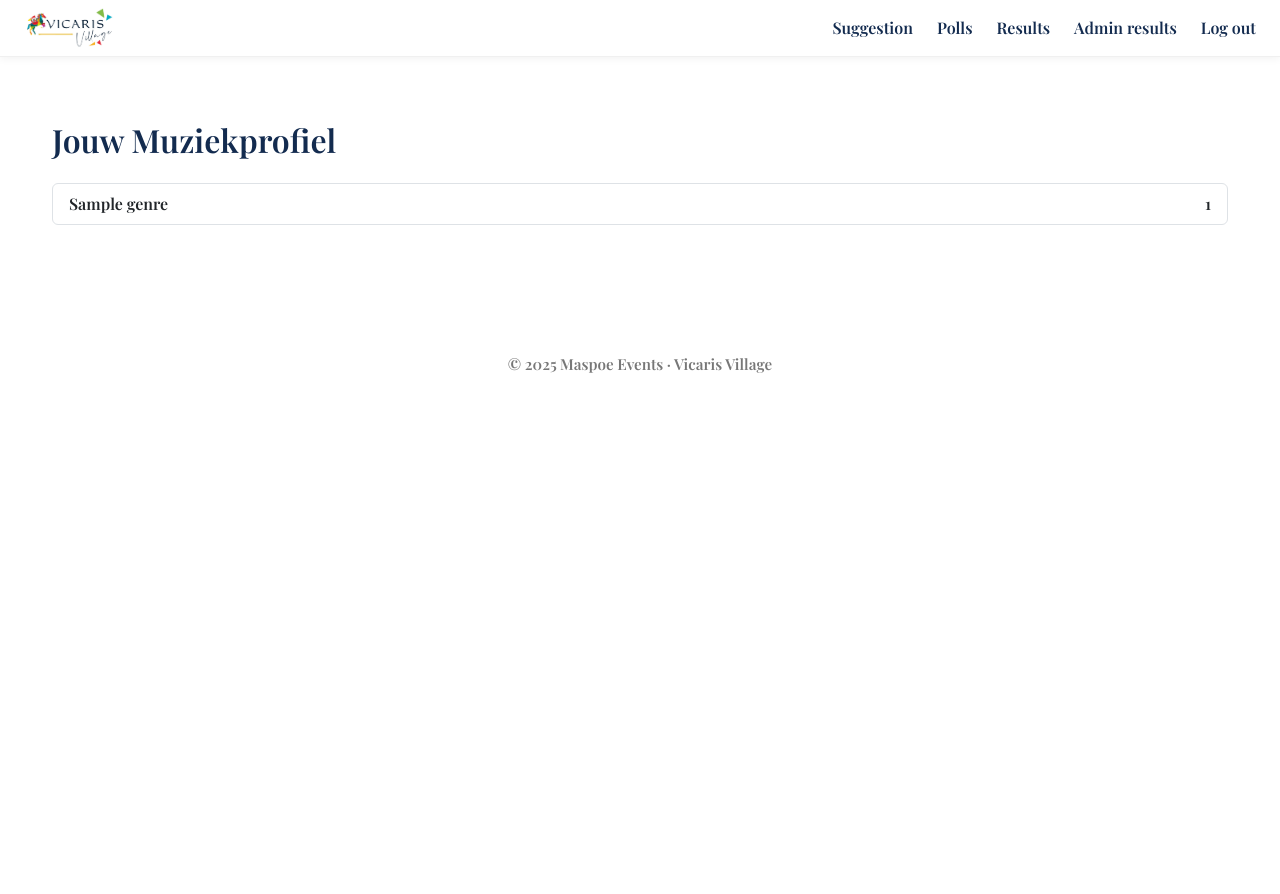
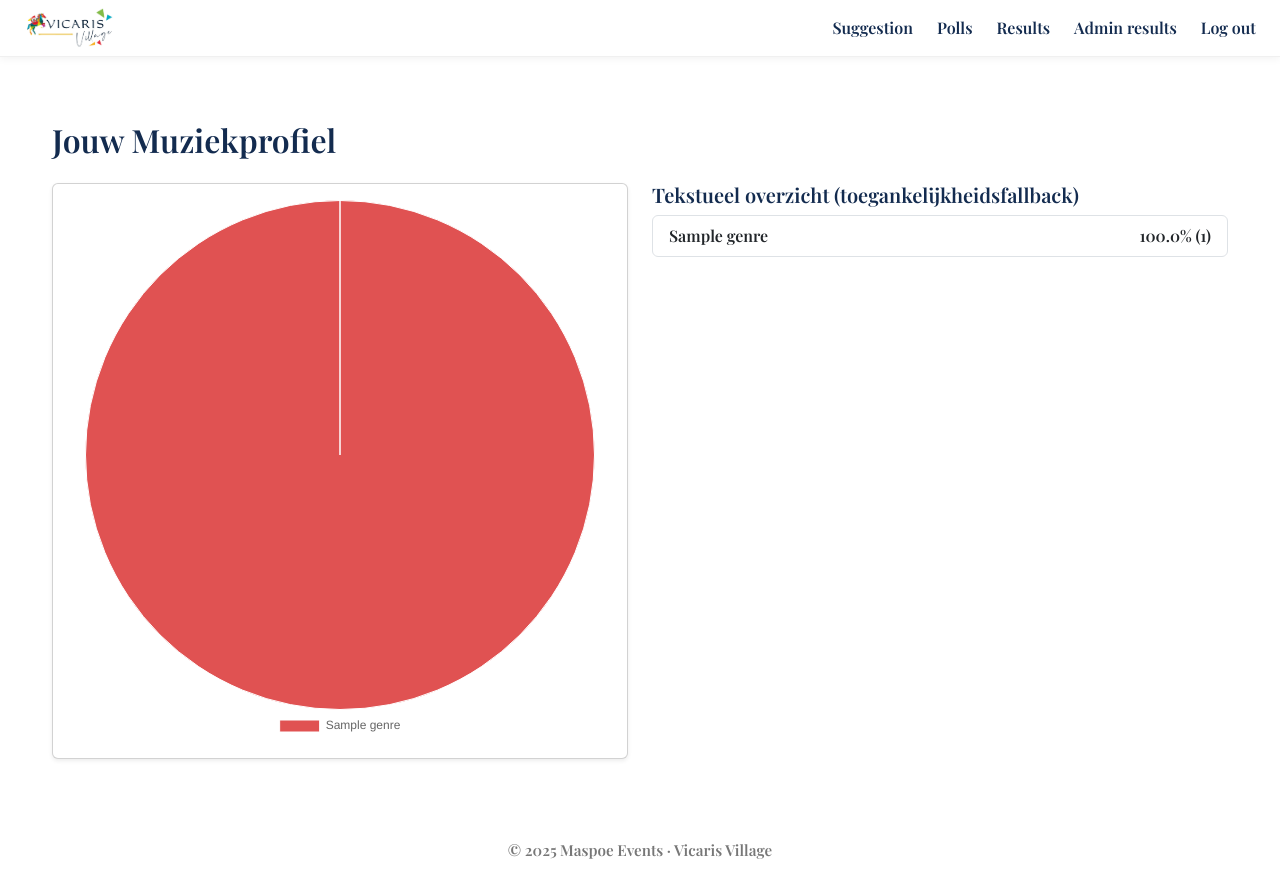
Before and after one commit to A-D-DBS-application/web-application-2025-group-38, a Flask app: page /results in a window 1280 px wide. Before the commit the page ends 373 px from the top, so only its background shows below. Run offline with Flask 3, Linux system fonts and the light colour scheme; the visitor is signed in with stand-in values (Sample User, id 1); tables that the repository leaves empty hold one stand-in row (values such as "Sample post").

Commit message:
pie chart

```diff
--- a/app/__init__.py
+++ b/app/__init__.py
@@ -355,11 +355,18 @@
             return redirect(url_for("home"))
 
         # Alleen persoonlijk profiel
-        user_profile = get_user_genre_profile(user.id)
+        genre_counts = get_user_genre_profile(user.id)
+        total_genres = sum(genre_counts.values())
+        genre_percentages = (
+            {genre: round((count / total_genres) * 100, 1) for genre, count in genre_counts.items()}
+            if total_genres
+            else {}
+        )
 
         return render_template(
             "results.html",
-            user_profile=user_profile,
+            genre_counts=genre_counts,
+            genre_percentages=genre_percentages,
         )
 
     # ---------- Admin: globale resultaten ----------
--- a/app/templates/results.html
+++ b/app/templates/results.html
@@ -5,15 +5,60 @@
 
     <h2 class="fw-bold mb-4">Jouw Muziekprofiel</h2>
 
-    {% if user_profile %}
-    <ul class="list-group mb-5">
-        {% for genre, count in user_profile.items() %}
-        <li class="list-group-item d-flex justify-content-between">
-            <span>{{ genre }}</span>
-            <span class="fw-bold">{{ count }}</span>
-        </li>
-        {% endfor %}
-    </ul>
+    {% if genre_counts %}
+    <div class="row g-4 align-items-start">
+        <div class="col-lg-6">
+            <div class="card shadow-sm">
+                <div class="card-body">
+                    <canvas id="genreChart" aria-label="Verdeling van jouw muziekgenres" role="img"></canvas>
+                </div>
+            </div>
+        </div>
+        <div class="col-lg-6">
+            <h3 class="h5">Tekstueel overzicht (toegankelijkheidsfallback)</h3>
+            <ul class="list-group mb-0">
+                {% for genre, count in genre_counts.items() %}
+                <li class="list-group-item d-flex justify-content-between align-items-center">
+                    <span>{{ genre }}</span>
+                    <span class="fw-bold">{{ genre_percentages.get(genre, 0) }}% ({{ count }})</span>
+                </li>
+                {% endfor %}
+            </ul>
+        </div>
+    </div>
+    <script src="https://cdn.jsdelivr.net/npm/chart.js"></script>
+    <script>
+        const genreLabels = {{ genre_percentages.keys()|list|tojson }};
+        const genreData = {{ genre_percentages.values()|list|tojson }};
+
+        const palette = genreLabels.map((_, idx) => `hsl(${(idx * 55) % 360} 70% 60%)`);
+
+        const ctx = document.getElementById('genreChart');
+        if (ctx) {
+            new Chart(ctx, {
+                type: 'pie',
+                data: {
+                    labels: genreLabels,
+                    datasets: [{
+                        data: genreData,
+                        backgroundColor: palette,
+                        borderColor: '#fff',
+                        borderWidth: 1,
+                    }]
+                },
+                options: {
+                    plugins: {
+                        legend: { position: 'bottom' },
+                        tooltip: {
+                            callbacks: {
+                                label: (context) => `${context.label}: ${context.formattedValue}%`
+                            }
+                        }
+                    }
+                }
+            });
+        }
+    </script>
     {% else %}
     <p>Je hebt nog geen suggesties gedaan. Je profiel is nog leeg.</p>
     {% endif %}
```
